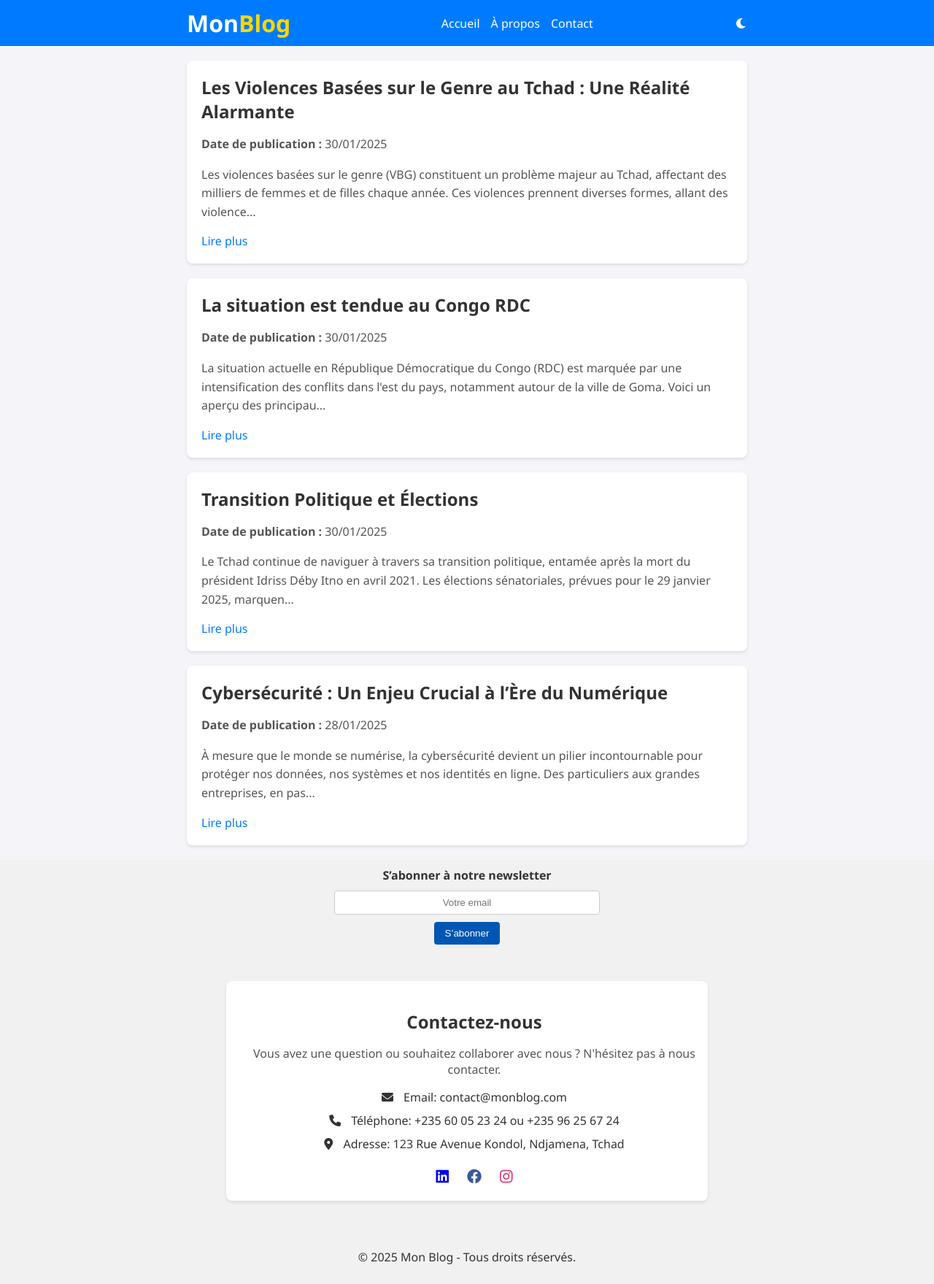
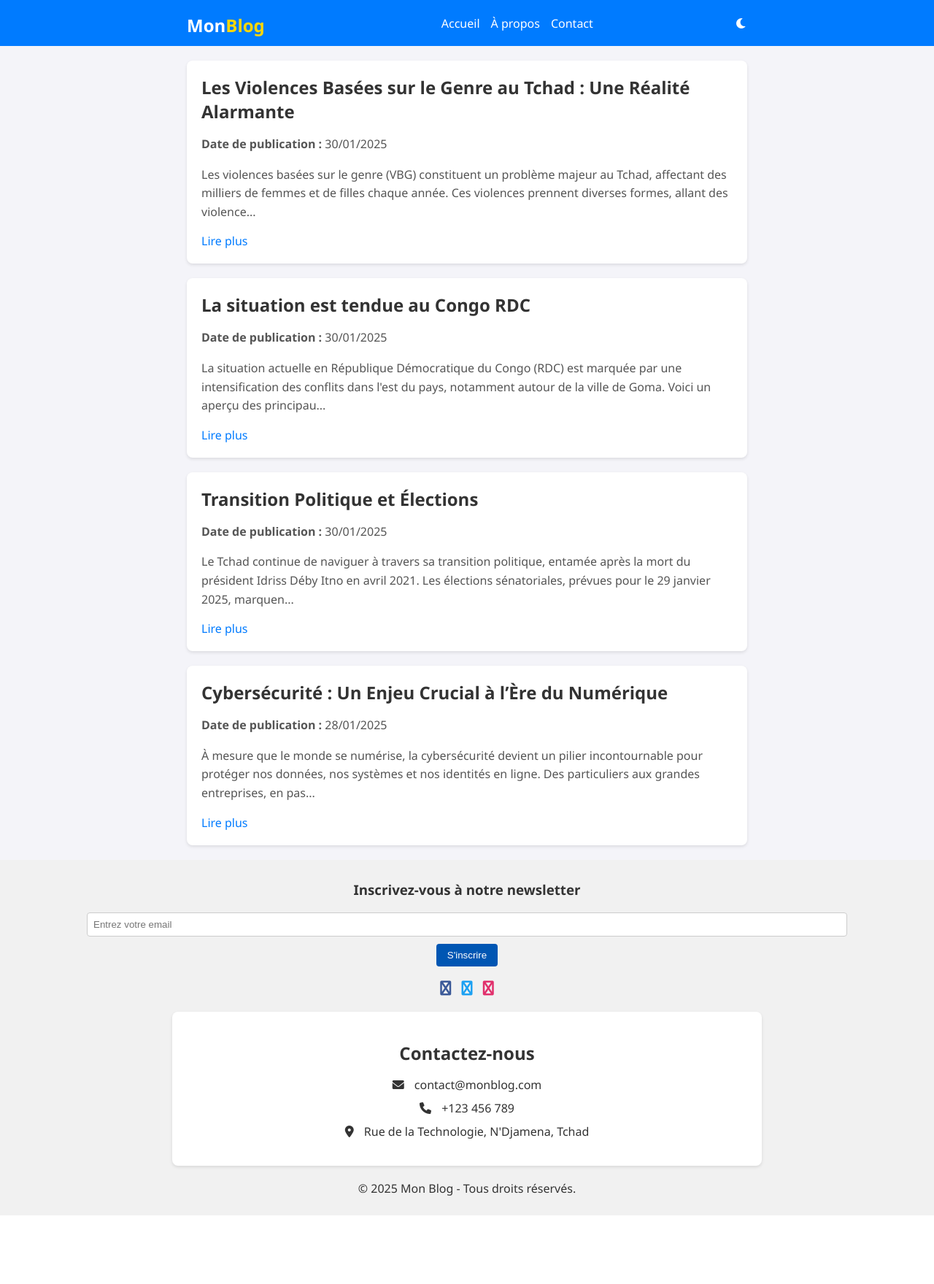
Before and after one commit to Gamaliel19/django, a Django app: page / in a window 1280 px wide. Shown: the whole page at 73% size. After the commit the page ends 1665 px from the top, so only its background shows below. Run offline with Django 5.2, Linux system fonts and the light colour scheme; data comes from the database, SQL or seed files in the repository; both versions use the stored data as it was after the commit.

Commit message:
Mise à jour du code

```diff
--- a/blog_project/blog/templates/liste_articles.html
+++ b/blog_project/blog/templates/liste_articles.html
@@ -51,6 +51,10 @@
             width: 20%;
         }
 
+        .logo span {
+            font-size: 1.5rem;
+        }
+
         .logo .highlight {
             color: gold;
         }
@@ -210,10 +213,6 @@
             margin-bottom: 10px;
         }
 
-        .contact p {
-            color: #555;
-        }
-
         .contact-info {
             list-style: none;
             padding: 0;
@@ -227,122 +226,33 @@
             margin-right: 10px;
         }
 
-        /* Desktop styles */
-        @media (min-width: 1024px) {
-            footer {
-                display: grid;
-                grid-template-columns: 1fr;
-                /* Utilise une seule colonne pour tout centrer */
-                gap: 30px;
-                justify-items: center;
-                /* Centre tout le contenu horizontalement */
-                align-items: center;
-                /* Centre tout le contenu verticalement */
-            }
-
-            footer .contact,
-            footer form {
-                width: 50%;
-                /* Limite la largeur du contenu pour éviter qu'il soit trop large */
-            }
-
-            footer input[type="email"] {
-                width: 200%;
-                /* Augmente la largeur de l'input */
-            }
-
-            .newsletter {
-                display: flex;
-                flex-direction: column;
-                align-items: center;
-                text-align: center;
-                width: 30%;
-            }
-
-            .newsletter form {
-                display: flex;
-                flex-direction: column;
-                align-items: center;
-                width: 100%;
-            }
-
-            .newsletter input[type="email"] {
-                width: 90%;
-                /* Augmente légèrement la largeur */
-                text-align: center;
-                /* Centre le texte à l'intérieur */
-            }
-
-            .newsletter button {
-                width: auto;
-                /* Adapte la largeur au contenu */
-            }
-
-            footer .contact {
-                padding-right: 0;
-                /* Réduit l'espace à droite */
-                text-align: center;
-                /* Centre le texte dans la section contact */
-            }
-
-            footer form {
-                display: flex;
-                flex-direction: column;
-                align-items: center;
-                /* Centre les éléments du formulaire */
-            }
-
-            .social-links {
-                margin-top: 20px;
-                display: flex;
-                gap: 15px;
-                justify-content: center;
-                /* Centre les icônes sociales */
-            }
-        }
-
-        /* Scroll to top button */
-        #scrollToTopBtn {
-            position: fixed;
-            /* Fixed Position */
-            bottom: 20px;
-            /* Place it at the bottom */
-            right: 30px;
-            /* Place it to the right */
-            z-index: 100;
-            /* Sit on top */
-            border: none;
-            /* No border */
-            outline: none;
-            /* No outline */
-            background-color: #007bff;
-            /* Blue Background */
-            color: white;
-            /* White text */
-            cursor: pointer;
-            /* Pointer/hand icon */
-            padding: 10px;
-            /* Some padding */
-            border-radius: 5px;
-            /* Rounded corners */
-            display: none;
-            /* Hidden by default */
-        }
-
         /* Mobile styles */
         @media (max-width: 768px) {
             header .container {
-                flex-direction: column;
+                flex-direction: row;
                 align-items: center;
             }
 
             nav {
                 flex-direction: column;
                 align-items: center;
+                display: none;
             }
 
             nav a {
                 margin-bottom: 10px;
+            }
+
+            .menu-toggle {
+                display: block;
+                cursor: pointer;
+                color: white;
+                font-size: 1.5rem;
+                z-index: 1001;
+            }
+
+            .menu-toggle.hidden {
+                display: none;
             }
 
             .container {
@@ -384,6 +401,18 @@
             <i class="fas fa-moon theme-icon"></i>
         </div>
     </header>
+
+    <!-- Menu mobile -->
+    <div class="nav-drawer">
+        <i class="fas fa-times close-btn"></i>
+        <a href="#">Accueil</a>
+        <a href="#">À propos</a>
+        <a href="#contact">Contact</a>
+        <i class="fas fa-moon theme-icon"></i>
+    </div>
+
+    <div class="overlay"></div>
+
     <main class="container">
         {% for article in articles %}
         <div class="article">
@@ -396,81 +425,79 @@
     </main>
 
     <!-- Scroll to Top Button -->
-    <button onclick="scrollToTop()" id="scrollToTopBtn" title="Go to top">↑</button>
+    <button onclick="scrollToTop()" id="scrollToTopBtn" title="Go to top" style="display:none;">↑</button>
 
     <footer>
-        <section class="newsletter">
-            <h4>S’abonner à notre newsletter</h4>
-            <form id="newsletter-form" method="POST">
-                {% csrf_token %}
-                <input type="email" name="email" placeholder="Votre email" required>
-                <button type="submit">S’abonner</button>
+        <div class="newsletter">
+            <h3>Inscrivez-vous à notre newsletter</h3>
+            <form action="#" method="post">
+                <input type="email" name="email" placeholder="Entrez votre email">
+                <button type="submit">S'inscrire</button>
             </form>
-        </section>
-
-        <!-- Section Contact -->
-        <section id="contact" class="contact">
+        </div>
+        <div class="social-links">
+            <a href="#" class="fa fa-facebook"></a>
+            <a href="#" class="fa fa-twitter"></a>
+            <a href="#" class="fa fa-instagram"></a>
+        </div>
+        <div id="contact" class="contact">
             <h2>Contactez-nous</h2>
-            <p>Vous avez une question ou souhaitez collaborer avec nous ? N'hésitez pas à nous contacter.</p>
             <ul class="contact-info">
-                <li><i class="fas fa-envelope"></i> Email: contact@monblog.com</li>
-                <li><i class="fas fa-phone"></i> Téléphone: +235 60 05 23 24 ou +235 96 25 67 24</li>
-                <li><i class="fas fa-map-marker-alt"></i> Adresse: 123 Rue Avenue Kondol, Ndjamena, Tchad</li>
+                <li><i class="fas fa-envelope"></i> contact@monblog.com</li>
+                <li><i class="fas fa-phone"></i> +123 456 789</li>
+                <li><i class="fas fa-map-marker-alt"></i> Rue de la Technologie, N'Djamena, Tchad</li>
             </ul>
-
-            <div class="social-links">
-                <a href="https://www.linkedin.com/in/yagali"><i class="fab fa-linkedin"></i></a>
-                <a href="https://www.facebook.com/nafou.gamaliel"><i class="fab fa-facebook"></i></a>
-                <a href="https://www.instagram.com/gamalielyagali?igsh=aWM4c2gweGU4aXQ4"><i class="fab fa-instagram"></i></a>
-            </div>
-        </section>
-
+        </div>
         <p>&copy; 2025 Mon Blog - Tous droits réservés.</p>
     </footer>
 
     <script>
-        document.getElementById('newsletter-form').addEventListener('submit', function (e) {
-            e.preventDefault();
-            const formData = new FormData(this);
-            fetch("{% url 'abonnement_newsletter' %}", {
-                method: 'POST',
-                body: formData
-            })
-                .then(response => response.json())
-                .then(data => {
-                    document.getElementById('newsletter-message').innerText = data.message;
-                });
+        const menuToggle = document.querySelector(".menu-toggle");
+        const navDrawer = document.querySelector(".nav-drawer");
+        const overlay = document.querySelector(".overlay");
+        const closeBtn = document.querySelector(".close-btn");
+
+        menuToggle.addEventListener("click", () => {
+            navDrawer.classList.toggle("active");
+            overlay.style.display = "block";
+            menuToggle.classList.add("hidden");  // Cache le hamburger quand le menu est ouvert
         });
 
-        document.querySelector('.theme-icon').addEventListener('click', function () {
-            document.body.classList.toggle('dark-mode');
-            const icon = document.querySelector('.theme-icon');
-            if (document.body.classList.contains('dark-mode')) {
-                icon.classList.remove('fa-moon');
-                icon.classList.add('fa-sun');
-            } else {
-                icon.classList.remove('fa-sun');
-                icon.classList.add('fa-moon');
-            }
+        closeBtn.addEventListener("click", () => {
+            navDrawer.classList.remove("active");
+            overlay.style.display = "none";
+            menuToggle.classList.remove("hidden");  // Affiche à nouveau le hamburger
         });
 
-        // Scroll to Top Functionality
-        const scrollToTopBtn = document.getElementById("scrollToTopBtn");
+        overlay.addEventListener("click", () => {
+            navDrawer.classList.remove("active");
+            overlay.style.display = "none";
+            menuToggle.classList.remove("hidden");  // Affiche à nouveau le hamburger
+        });
+
+        // Scroll to top functionality
+        let mybutton = document.getElementById("scrollToTopBtn");
 
         window.onscroll = function () {
-            if (document.body.scrollTop > 20 || document.documentElement.scrollTop > 20) {
-                scrollToTopBtn.style.display = "block";
+            if (document.body.scrollTop > 100 || document.documentElement.scrollTop > 100) {
+                mybutton.style.display = "block";
             } else {
-                scrollToTopBtn.style.display = "none";
+                mybutton.style.display = "none";
             }
         };
 
         function scrollToTop() {
-            window.scrollTo({
-                top: 0,
-                behavior: 'smooth' // Smooth scroll
+            document.body.scrollTop = 0;
+            document.documentElement.scrollTop = 0;
+        }
+
+        // Toggle theme mode
+        const themeIcons = document.querySelectorAll(".theme-icon");
+        themeIcons.forEach((icon) => {
+            icon.addEventListener("click", () => {
+                document.body.classList.toggle("dark-mode");
             });
-        }
+        });
     </script>
 </body>
 
--- a/blog_project/blog_project/settings.py
+++ b/blog_project/blog_project/settings.py
@@ -25,7 +25,11 @@ SECRET_KEY = 'django-insecure-#pteg7oyix!da3-y@2nx2+ks2ja0cawkeo-c1qt0l0x&9c)occ
 # SECURITY WARNING: don't run with debug turned on in production!
 DEBUG = True
 
-ALLOWED_HOSTS = []
+ALLOWED_HOSTS = [
+    '127.0.0.1',
+    'localhost',
+    '0289-154-73-166-156.ngrok-free.app',  # Ajoutez ce domaine
+]
 
 
 # Application definition
```
Also changed, not shown: other parts of blog_project/blog/templates/liste_articles.html (+109 -3 lines), blog_project/db.sqlite3.
